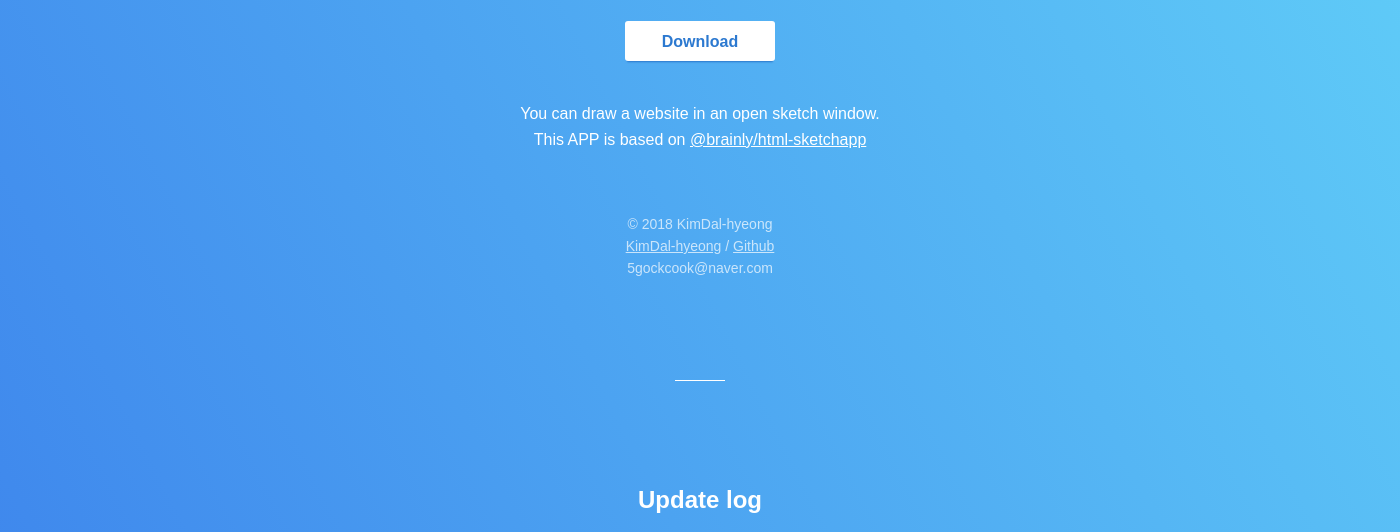
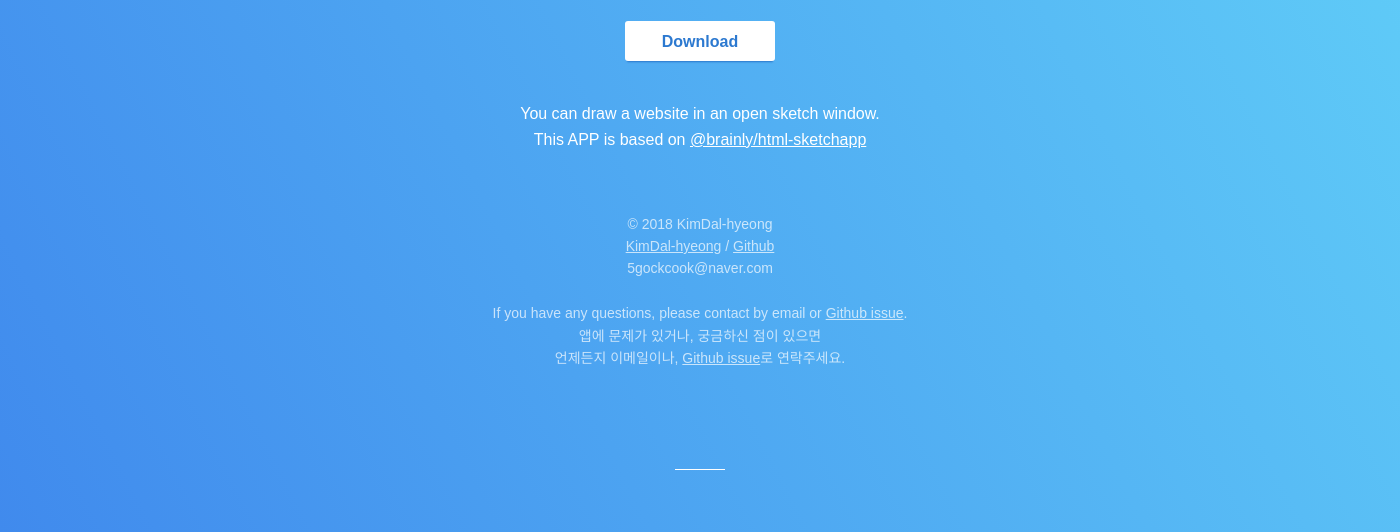
Before and after one commit to KimDal-hyeong/html-to-sketch-electron, an Electron app: page docs/download-analyst/index.html in a window 1400 px wide. Shown: the part 268-800 px from the top of the page. Drawn offline with Linux system fonts and the light colour scheme.

Commit message:
홈 html에 연락 안내 추가

```diff
--- a/docs/download-analyst/index.html
+++ b/docs/download-analyst/index.html
@@ -54,6 +54,11 @@
         <a style="color: #fff;" href="https://github.com/KimDal-hyeong/html-to-sketch-electron">Github</a>
         <br>
         5gockcook@naver.com
+        <br>
+        <br>
+        If you have any questions, please contact by email or <a style="color: #fff;" href="https://github.com/KimDal-hyeong/html-to-sketch-electron/issues">Github issue</a>.<br />
+        앱에 문제가 있거나, 궁금하신 점이 있으면<br />
+        언제든지 이메일이나, <a style="color: #fff;" href="https://github.com/KimDal-hyeong/html-to-sketch-electron/issues">Github issue</a>로 연락주세요.
     </p>
 
     <div style="width: 50px; height: 1px; margin: 100px auto; background-color: #fff;"></div>
```
